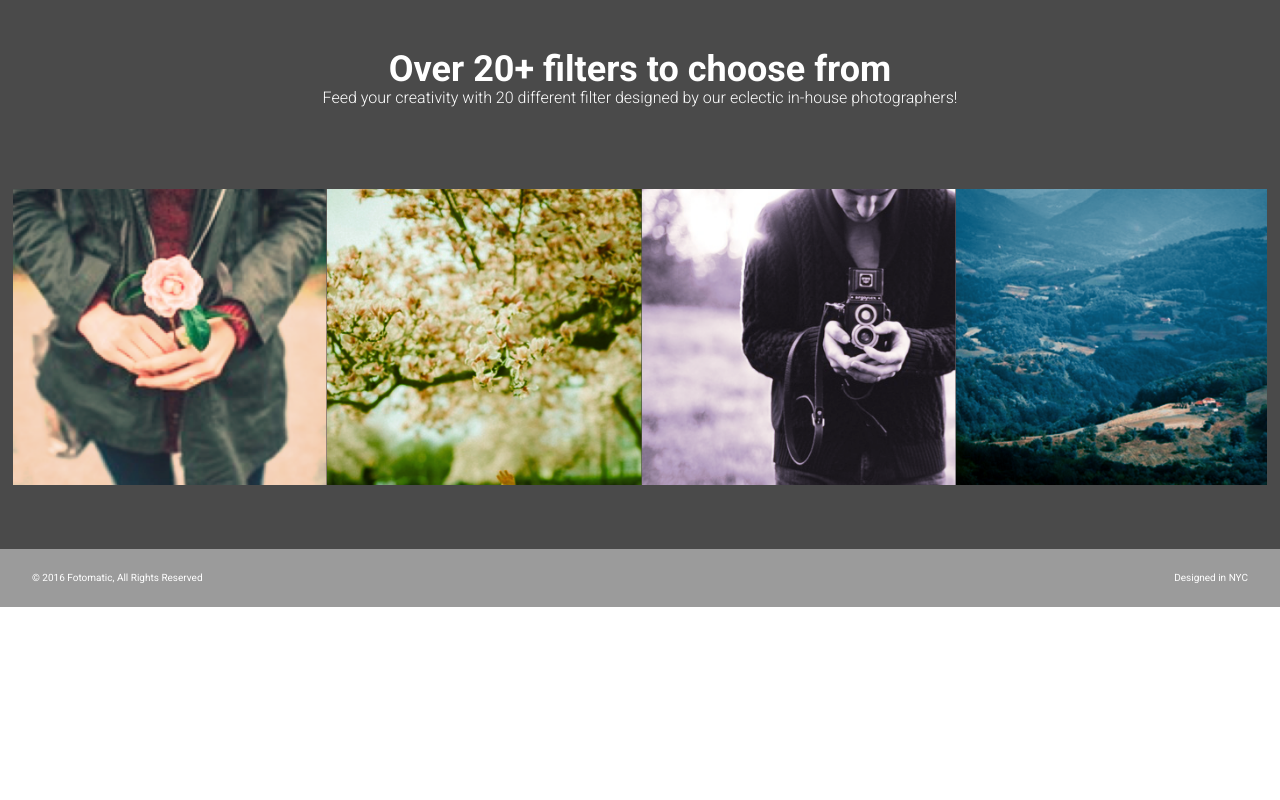
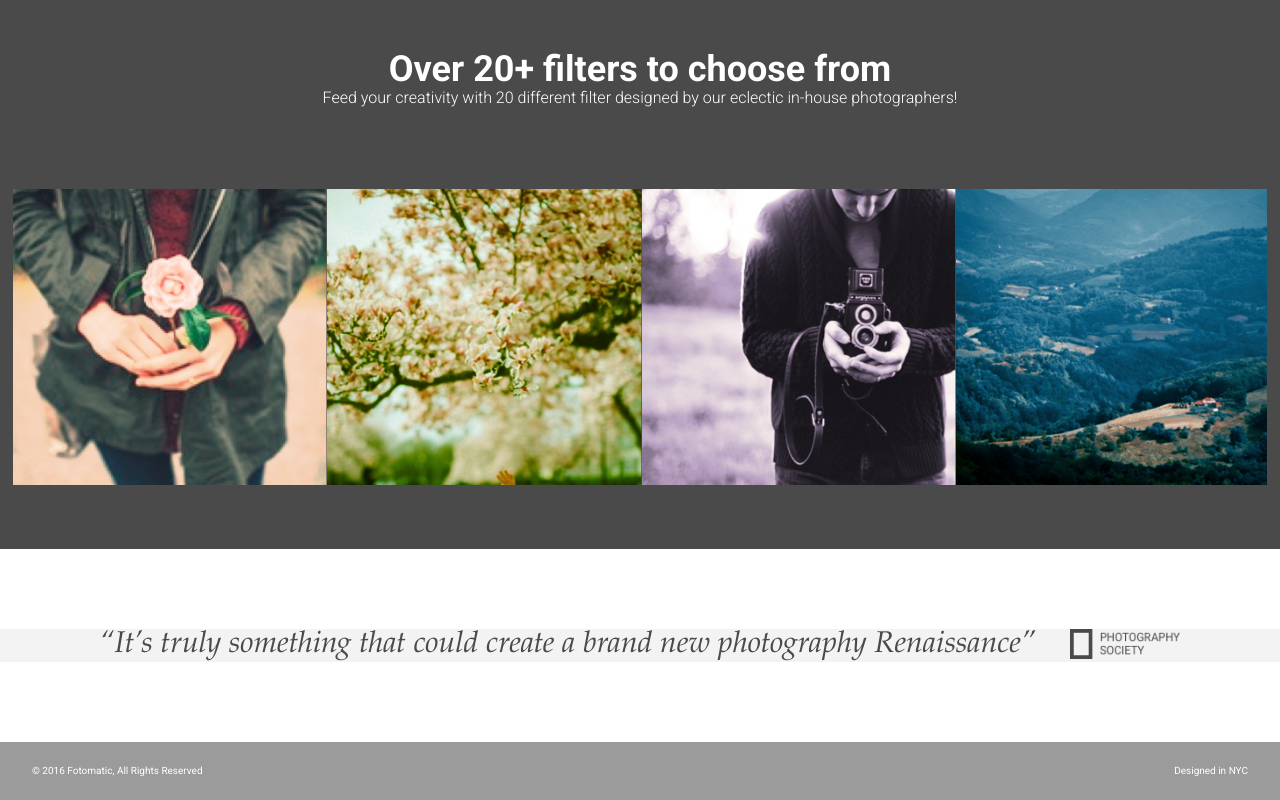
Before and after one commit to AljoschaNy/fotomatic, a plain HTML site: page index.html in a window 1280 px wide. Shown: the part 1477-2277 px from the top of the page. Before the commit the page ends 2084 px from the top, so only its background shows below. Drawn offline with Linux system fonts and the light colour scheme; a web font is replaced by a local one.

Commit message:
Edit quotes section

```diff
--- a/resources/css/style.css
+++ b/resources/css/style.css
@@ -367,13 +367,14 @@ header .mobile {
 
 #quotes-section {
   background-color: #f3f3f3;
+  margin: 5rem auto;
 }
 
 #quotes-section content {
   padding: 5rem 0;
 }
 
-#quotes-section quote {
+#quotes-section .quote {
   padding-right: 1.875rem;
   font-family: "Palatino", serif;
   font-size: 1.875rem;
@@ -382,8 +383,9 @@ header .mobile {
   color: #4a4a4a;
 }
 
-#quotes-section quote-citation {
+#quotes-section .quote-citation {
   height: 1.875rem;
+  vertical-align: top;
 }
 
 @media only screen and (max-width: 760px) {
```
Also changed, not shown: index.html (+1 -1 lines).
